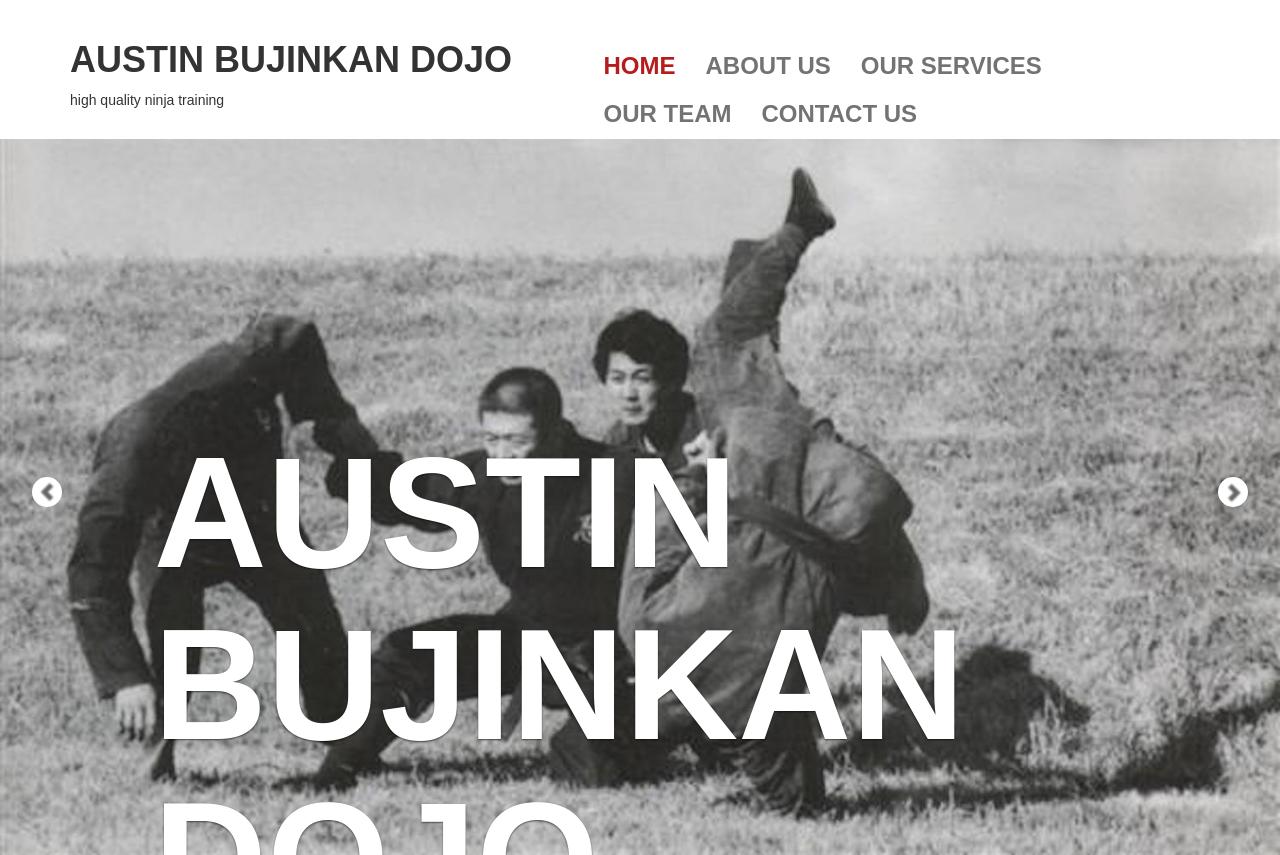
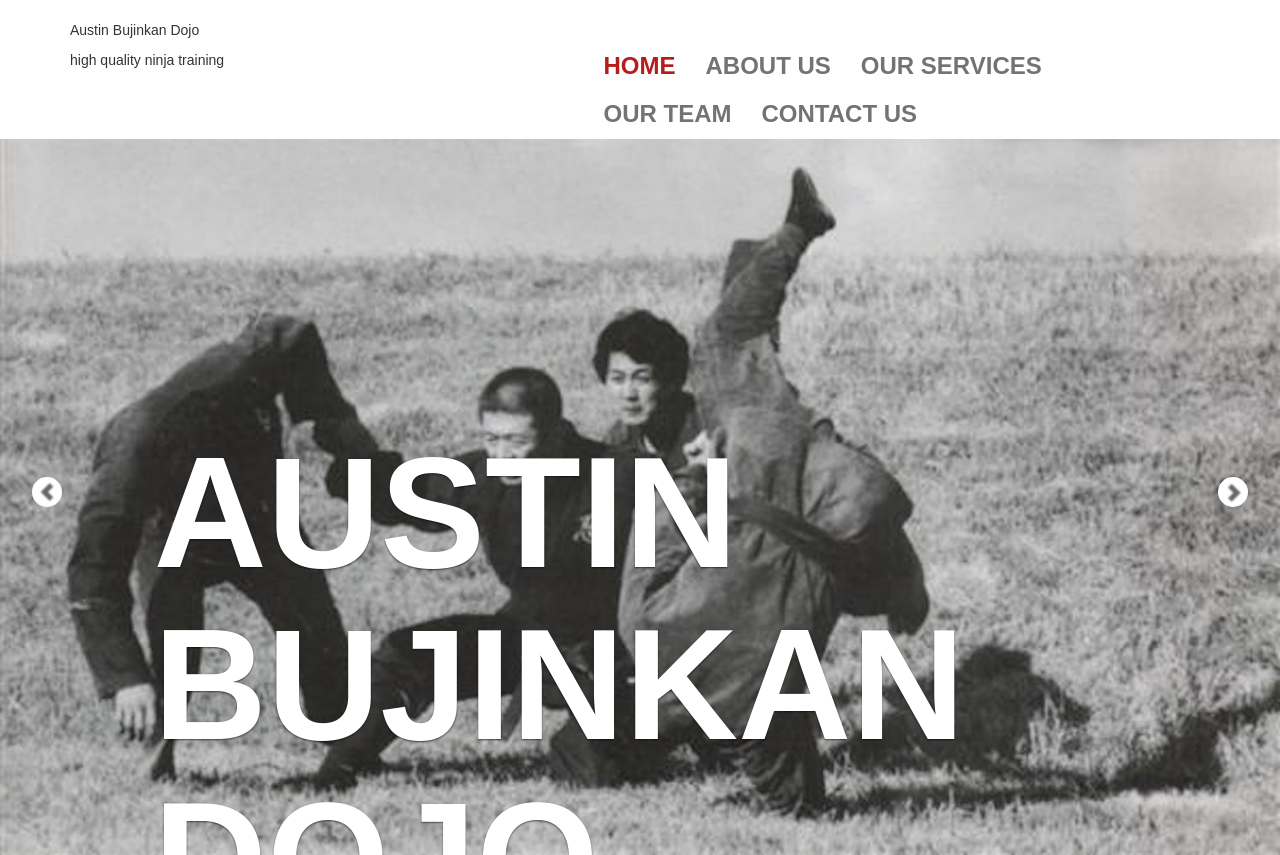
Before and after one commit to jackw2050/Austin_Bujinkan_Web, a plain HTML site: page index.html in a window 1280 px wide. Shown: the top 855 px of the page. Drawn offline with nearby package versions, Linux system fonts and the light colour scheme; some packages are replaced by stand-ins of ours; a web font is replaced by a local one.

```diff
--- a/index.html
+++ b/index.html
@@ -30,7 +30,7 @@
 <!-- 					<a href="index.html"><img src="img/logo.jpg" alt="" class="img-responsive logo"></a>
 
  -->
- 						<h1>Austin Bujinkan Dojo</h1>
+ 						<p>Austin Bujinkan Dojo</p>
 		               	<p>high quality ninja training</p>
 				</div>
 
```
